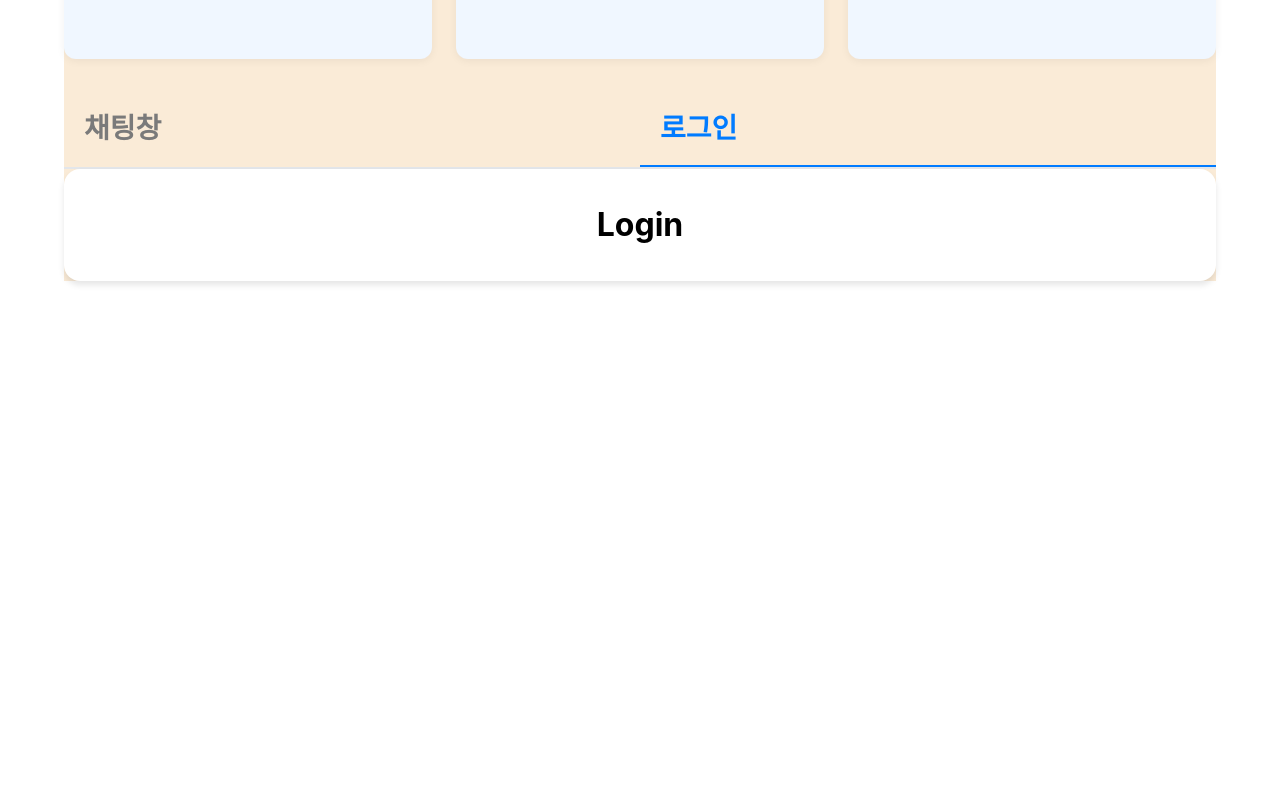
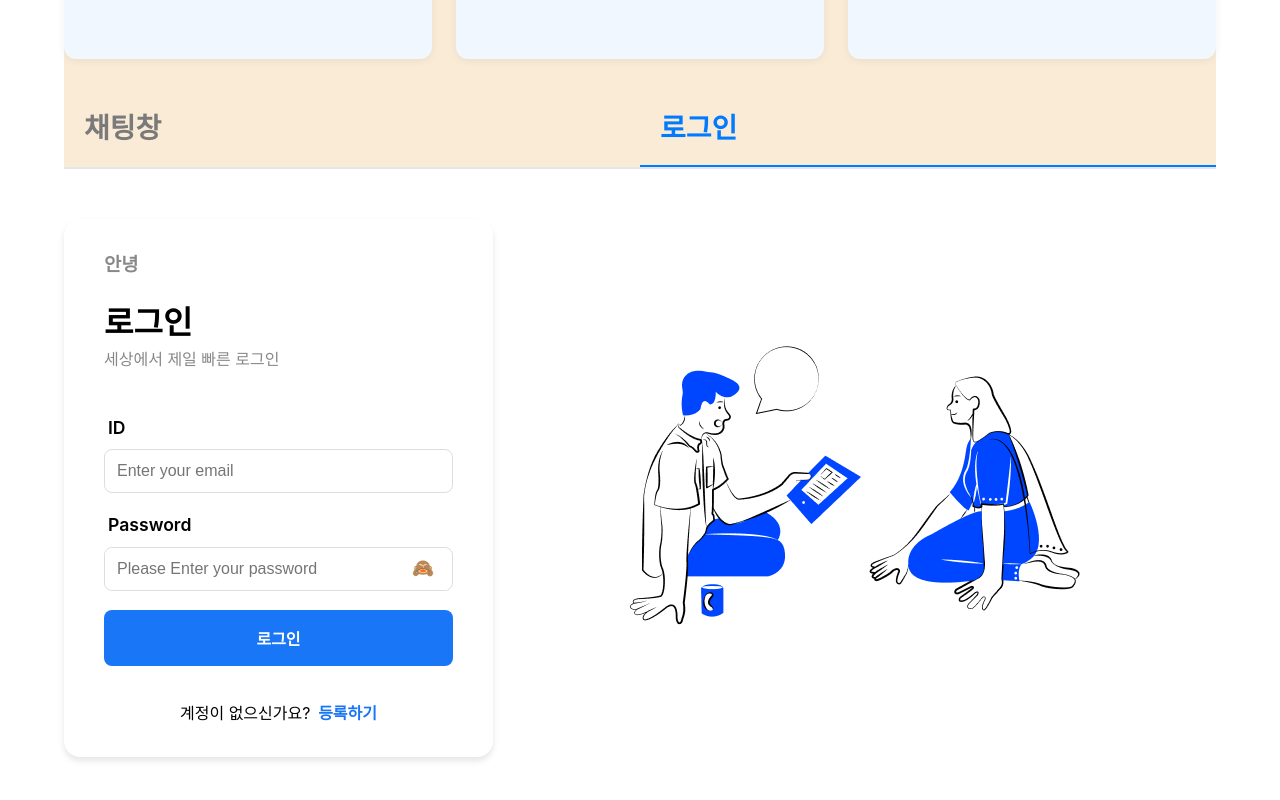
Before and after one commit to bonyubking/LikeLion_TypingTrainer, a React (Create React App) app in the folder react-typingtrainer/: page / in a window 1280 px wide. Shown: the part 602-1402 px from the top of the page. Before the commit the page ends 947 px from the top, so only its background shows below. Built offline with nearby package versions, Linux system fonts and the light colour scheme; no server answers.

Commit message:
[feat] 로그인 폼 구현

```diff
--- a/react-typingtrainer/src/api/api.js
+++ b/react-typingtrainer/src/api/api.js
@@ -107,7 +107,7 @@ export const signup = async (email, nickname, password) => {
 export const login = async (email, password) => {
   const request_url = `${SERVER_URL}/login`;
   const body = {
-    email: email,
+    uId: email,
     password: password,
   }
   const response = await fetch(request_url, {
--- a/react-typingtrainer/src/components/MainPage/LoginForm.jsx
+++ b/react-typingtrainer/src/components/MainPage/LoginForm.jsx
@@ -1,9 +1,131 @@
+import React, { useState } from "react";
+import styles from "./LoginForm.module.css";
+import { useNavigate } from "react-router-dom";
+import { login } from "../../api/api";
+import people from "../../assets/img/people_blue.png";
+
 const LoginForm = () => {
+  const [form, setForm] = useState({ email: "", password: "" });
+  const [showPassword, setShowPassword] = useState(false);
+  const [loading, setLoading] = useState(false);
+  const [isLoggedIn, setIsLoggedIn] = useState(sessionStorage.getItem('isLoggedIn') === 'true');
+  const [userNickname, setUserNickname] = useState(sessionStorage.getItem('nickname') || "");
+  const navigate = useNavigate();
+
+  const handleChange = (e) => {
+    const { name, value } = e.target;
+    setForm((prev) => ({ ...prev, [name]: value }));
+  };
+
+  const handleSubmit = async (e) => {
+    e.preventDefault();
+    setLoading(true);
+    try {
+      const response = await login(form.email, form.password);
+      // sessionStorage에 사용자 정보 저장
+      sessionStorage.setItem('nickname', response.nickname);
+      sessionStorage.setItem('userId', response.userId);
+      sessionStorage.setItem('isLoggedIn', true);
+
+      setUserNickname(response.nickname);
+      setIsLoggedIn(true);
+      alert("로그인 성공!");
+    } catch (error) {
+      alert(error.message || "로그인 실패");
+    } finally {
+      setLoading(false);
+    }
+  };
+
+  if (isLoggedIn) {
+    const today = new Date();
+    const formattedDate = today.toLocaleDateString('ko-KR', {
+      year: 'numeric',
+      month: 'long',
+      day: 'numeric',
+      weekday: 'long',
+    });
     return (
-        <div>
-            <h1>Login</h1>
+      <div className={styles.login_form_wrap}>
+        <div className={styles.form_card}>
+          <div className={styles.welcome_message}>
+            <div className={styles.welcome_date}>{formattedDate}</div>
+            <h2>반갑습니다. {userNickname}님!</h2>
+            <p className={styles.welcome_sub}>
+              오늘도 즐거운 타자연습 되세요!<br />
+              기록을 남기고, 실력을 키워보세요 🎯
+            </p>
+          </div>
         </div>
-    )
-}
+        <div className={styles.login_form_illustration}>
+          <img src={people} alt="사람들 일러스트" />
+        </div>
+      </div>
+    );
+  }
+
+  return (
+    <div className={styles.login_form_wrap}>
+      <div className={styles.form_card}>
+        <div className={styles.form_card_header}>
+          <h3>안녕</h3>
+          <h2>로그인</h2>
+          <p>세상에서 제일 빠른 로그인</p>
+        </div>
+        <form className={styles.login_form} onSubmit={handleSubmit}>
+          <div className={styles.form_group}>
+            <label htmlFor="email">ID</label>
+            <input
+              id="email"
+              name="email"
+              type="text"
+              placeholder="Enter your email"
+              value={form.email}
+              onChange={handleChange}
+              required
+            />
+          </div>
+
+          <div className={styles.form_group}>
+            <label htmlFor="password">Password</label>
+            <div className={styles.password_field}>
+              <input
+                id="password"
+                name="password"
+                type={showPassword ? "text" : "password"}
+                placeholder="Please Enter your password"
+                value={form.password}
+                onChange={handleChange}
+                required
+              />
+              <span
+                className={styles.toggle_password}
+                onClick={() => setShowPassword((prev) => !prev)}
+              >
+                {showPassword ? "👁️" : "🙈"}
+              </span>
+            </div>
+          </div>
+
+          <button
+            type="submit"
+            className={styles.login_button}
+            disabled={loading}
+          >
+            로그인
+          </button>
+
+          <div className={styles.signup_link}>
+            <span>계정이 없으신가요? </span>
+            <a href="/signup">등록하기</a>
+          </div>
+        </form>
+      </div>
+      <div className={styles.login_form_illustration}>
+        <img src={people} alt="사람들 일러스트" />
+      </div>
+    </div>
+  );
+};
 
 export default LoginForm;
--- /dev/null
+++ b/react-typingtrainer/src/components/MainPage/LoginForm.module.css
@@ -0,0 +1,161 @@
+.login_form_wrap{
+    display: flex;
+    width: 100%;
+    justify-content: space-between;
+    align-items: center;
+
+}
+
+.form_card{
+  box-shadow: 0 4px 6px rgba(0, 0, 0, 0.1);
+    width: 40%;
+    background: white;
+  border-radius: 1rem;
+  padding: 2rem 2.5rem;
+  min-width: 340px;
+  max-width: 500px;
+  display: flex;
+  flex-direction: column;
+  gap: 1.2rem;
+}
+
+.login_form{
+  display: flex;
+  flex-direction: column;
+  gap: 1.2rem;
+}
+
+.form_card_header{
+  display: flex;
+  flex-direction: column;
+  align-items: flex-start;
+}
+
+.form_card_header h3{
+  margin-bottom: 20px;
+  color: #888;
+}
+.form_card_header h2{
+  margin: 0;
+  font-size: 2rem;
+  font-weight: bold;
+}
+.form_card_header p{
+  color: #888;
+  margin-bottom: 1.5rem;
+}
+
+.form_group {
+  display: flex;
+  flex-direction: column;
+  gap: 0.5rem;
+  align-items: flex-start;
+}
+
+.form_group label{
+  font-size: 1.1rem;
+  font-weight: 600;
+  margin-left: 4px;
+}
+
+.form_group input {
+  padding: 0.75rem;
+  border-radius: 0.5rem;
+  border: 1px solid #ddd;
+  font-size: 1rem;
+  width: 100%;
+}
+
+.form_group:nth-of-type(2) input{
+  border: none;
+}
+
+.password_field {
+  display: flex;
+  align-items: center;
+  border:1px solid #ddd;
+  border-radius: 0.5rem;
+  width: 100%;
+}
+.toggle_password {
+  background: none;
+  border: none;
+  margin-left: -2.5rem;
+  cursor: pointer;
+  font-size: 1.1rem;
+}
+
+.login_button {
+  width: 100%;
+  padding: 1rem;
+  background: #1976f6;
+  color: white;
+  border: none;
+  border-radius: 0.5rem;
+  font-weight: bold;
+  font-size: 1rem;
+  cursor: pointer;
+  transition: background 0.2s;
+}
+
+.login_button:hover {
+  background: #0056b3;
+}
+
+.login_button:disabled {
+  background: #b0c4de;
+  cursor: not-allowed;
+}
+.signup_link {
+  text-align: center;
+  margin-top: 1rem;
+  font-size: 1rem;
+}
+.signup_link a {
+  color: #1976f6;
+  text-decoration: none;
+  font-weight: bold;
+  margin-left: 0.2rem;
+}
+.signup_link a:hover {
+  text-decoration: underline;
+}
+
+.welcome_message {
+  text-align: center;
+  padding: 2.5rem 1rem 2rem 1rem;
+  display: flex;
+  flex-direction: column;
+  align-items: center;
+}
+
+.welcome_message h2 {
+  font-size: 1.8rem;
+  color: #333;
+  margin: 0;
+}
+.welcome_icon {
+  font-size: 3rem;
+  margin-bottom: 1rem;
+  animation: bounce 1.2s;
+}
+
+.nickname {
+  color: #1976f6;
+  font-weight: bold;
+}
+
+.welcome_sub {
+  color: #666;
+  font-size: 1.1rem;
+  margin-top: 1.2rem;
+  line-height: 1.5;
+}
+
+.welcome_date {
+  color: #888;
+  font-size: 1.05rem;
+  margin-bottom: 1.2rem;
+  font-weight: 500;
+  letter-spacing: 0.02em;
+}
--- a/react-typingtrainer/src/pages/ChatPage/LoginForm.jsx
+++ /dev/null
@@ -1,12 +0,0 @@
-import React from "react";
-import styles from "./LoginForm.module.css";
-
-const LoginForm = () => (
-  <form className={styles.login_form}>
-    <input className={styles.input} placeholder="아이디" />
-    <input className={styles.input} type="password" placeholder="비밀번호" />
-    <button className={styles.login_button}>로그인</button>
-  </form>
-);
-
-export default LoginForm;
--- a/react-typingtrainer/src/pages/ChatPage/index.jsx
+++ b/react-typingtrainer/src/pages/ChatPage/index.jsx
@@ -3,7 +3,6 @@ import { getChats } from "../../api/api";
 import common from "../../styles/common.module.css";
 import styles from "./ChatPage.module.css";
 import ChatForm from "./ChatForm";
-import LoginForm from "./LoginForm";
 // ChatPage 컴포넌트로 변경
 const ChatPage = () => {
   const [messages, setMessages] = useState([]);
@@ -149,7 +148,7 @@ const ChatPage = () => {
 
       {/* 메인 컨텐츠 */}
       <div className={styles.main_content}>
-        {activeTab === "chat" ? <ChatForm messages={messages} onSendMessage={sendMessage} /> : <LoginForm />}
+      <ChatForm messages={messages} onSendMessage={sendMessage} />
       </div>
     </div>
   );
--- a/react-typingtrainer/src/pages/MainPage/MainPage.module.css
+++ b/react-typingtrainer/src/pages/MainPage/MainPage.module.css
@@ -82,9 +82,9 @@
 
 .tab_content {
   background: white;
-  border-radius: 1rem;
-  padding: 2rem;
-  box-shadow: 0 4px 6px rgba(0, 0, 0, 0.1);
+
+  padding: 2rem 0;
+
 }
 
 .notifications {
--- a/react-typingtrainer/src/pages/SignupPage/SignupPage.module.css
+++ b/react-typingtrainer/src/pages/SignupPage/SignupPage.module.css
@@ -128,7 +128,7 @@
   .form_group:nth-of-type(3) input,
   .form_group:nth-of-type(4) input {
     border: none;
-    padding: 0;
+    padding: 0.75rem;
   }
 
   .form_group input:focus {
@@ -174,8 +174,10 @@
     align-items: center;
     border: 1px solid #ddd;
     border-radius: 0.5rem;
-    padding: 0.75rem;
     width: 90%;
+  }
+  .toggle_password{
+    padding-right: 0.75rem;
   }
 
   .id_nickname_input{
--- a/react-typingtrainer/src/pages/SignupPage/index.jsx
+++ b/react-typingtrainer/src/pages/SignupPage/index.jsx
@@ -143,7 +143,7 @@ const SignupPage = () => {
                   onChange={handleInputChange}
                   placeholder="Enter your Password"
                 />
-                <span onClick={() => setShowPassword(!showPassword)}>
+                <span className={styles.toggle_password} onClick={() => setShowPassword(!showPassword)}>
                   {showPassword ? "👁️" : "👁️‍🗨️"}
                 </span>
               </div>
@@ -160,6 +160,7 @@ const SignupPage = () => {
                   placeholder="Confirm your Password"
                 />
                 <span
+                  className={styles.toggle_password}
                   onClick={() => setShowConfirmPassword(!showConfirmPassword)}
                 >
                   {showConfirmPassword ? "👁️" : "👁️‍🗨️"}
```
Also changed, not shown: react-typingtrainer/src/assets/img/people_blue.png (added).
